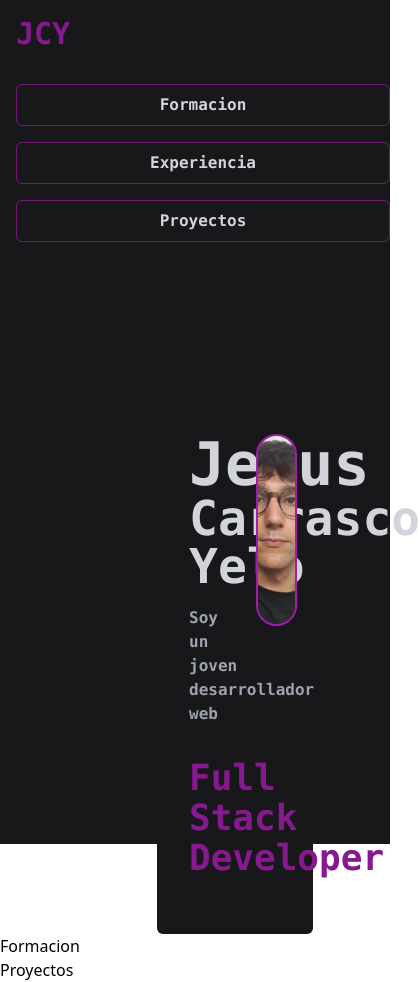
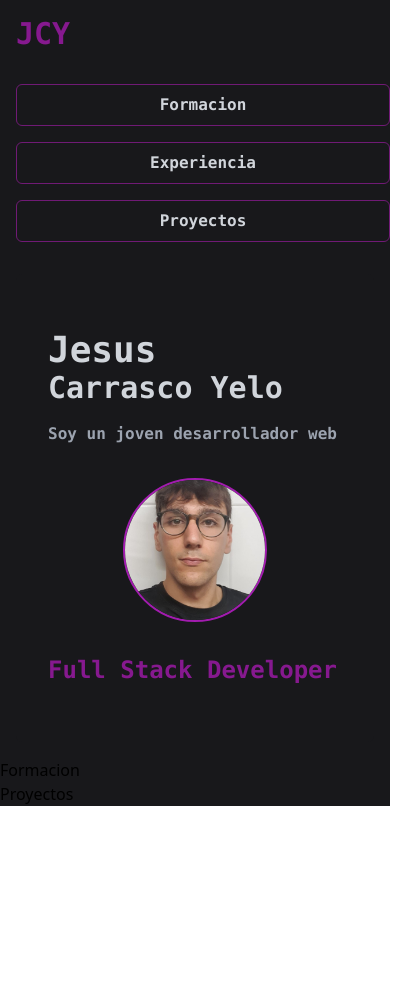
Before and after one commit to Jesuscy/Portfolio, a React (Vite) app: page / in a window 390 px wide. Shown: the whole page, 420 px wide, since content can reach past the window. After the commit the page ends 844 px from the top, so only its background shows below. Built offline with nearby package versions, Linux system fonts and the light colour scheme.

Commit message:
Add Responsive -> Presentacion.jsx

```diff
--- a/src/comon/Presentacion.jsx
+++ b/src/comon/Presentacion.jsx
@@ -1,27 +1,24 @@
-import React from 'react'
-import fotocv from '../../src/img/fotocv.jpg'
+import React from 'react';
+import fotocv from '../../src/img/fotocv.jpg';
+
 export const Presentacion = () => {
   return (
-        <div className="w-full flex justify-center">
-
-            <div className='w-2/5 flex flex-col p-4 ml-20 mt-20 bg-zinc-900 rounded-md'>
-                <div className='w-full flex flex-row'>
-                    <div className='w-2/3 pt-20 flex flex-col'>
-                        <div className='pl-4 font-mono font-bold text-6xl text-gray-300'>Jesus</div>
-                        <div className='pl-4 font-mono font-bold text-5xl text-gray-300'>Carrasco Yelo</div>
+    <div className="w-full flex justify-center p-4 sm:p-8 md:p-12 lg:p-16 xl:p-20">
+      <div className='w-full sm:w-4/5 md:w-3/5 lg:w-2/5 flex flex-col p-4 bg-zinc-900 rounded-md'>
+        <div className='w-full flex flex-col md:flex-row'>
+          <div className='md:w-3/4 pt-10 md:pt-20 flex flex-col'>
+            <div className='pl-4 font-mono font-bold text-4xl sm:text-5xl md:text-6xl text-gray-300'>Jesus</div>
+            <div className='pl-4 font-mono font-bold text-3xl sm:text-4xl md:text-5xl text-gray-300'>Carrasco Yelo</div>
             <div className='p-4 font-mono font-bold text-gray-400'>
               <p>Soy un joven desarrollador web</p>
             </div>
           </div>
-
-                    <div className='w-1/2 mt-20 flex justify-center'>
-                    <img src={fotocv} alt="Foto CV" className='w-47 h-48 border-2 border-fuchsia-700 object-cover rounded-full'/>
+          <div className='w-full md:w-1/4 md:mt-10 flex justify-center p-4'>
+            <img src={fotocv} alt="Foto CV" className='w-36 h-36 sm:w-40 sm:h-40 md:w-48 md:h-48 border-2 border-fuchsia-700 object-cover rounded-full'/>
           </div>
         </div>
-                <div className='p-4 pb-10 font-mono font-bold text-4xl text-fuchsia-800'>Full Stack Developer</div>
-
+        <div className='p-4 pb-10 font-mono font-bold text-2xl sm:text-3xl md:text-4xl text-fuchsia-800'>Full Stack Developer</div>
       </div>
     </div>
-
   )
 }
--- a/src/components/Home.jsx
+++ b/src/components/Home.jsx
@@ -7,7 +7,7 @@ import '../index.css'
 export const Home = () => {
   return (
     <>
-    <div className='w-full h-screen flex flex-col bg-zinc-900'>
+    <div className='w-full flex flex-col bg-zinc-900'>
     <Navbar/>
     <Presentacion/>
     <Formacion/>
```
Lines whose indentation alone changed are shown as unchanged.
